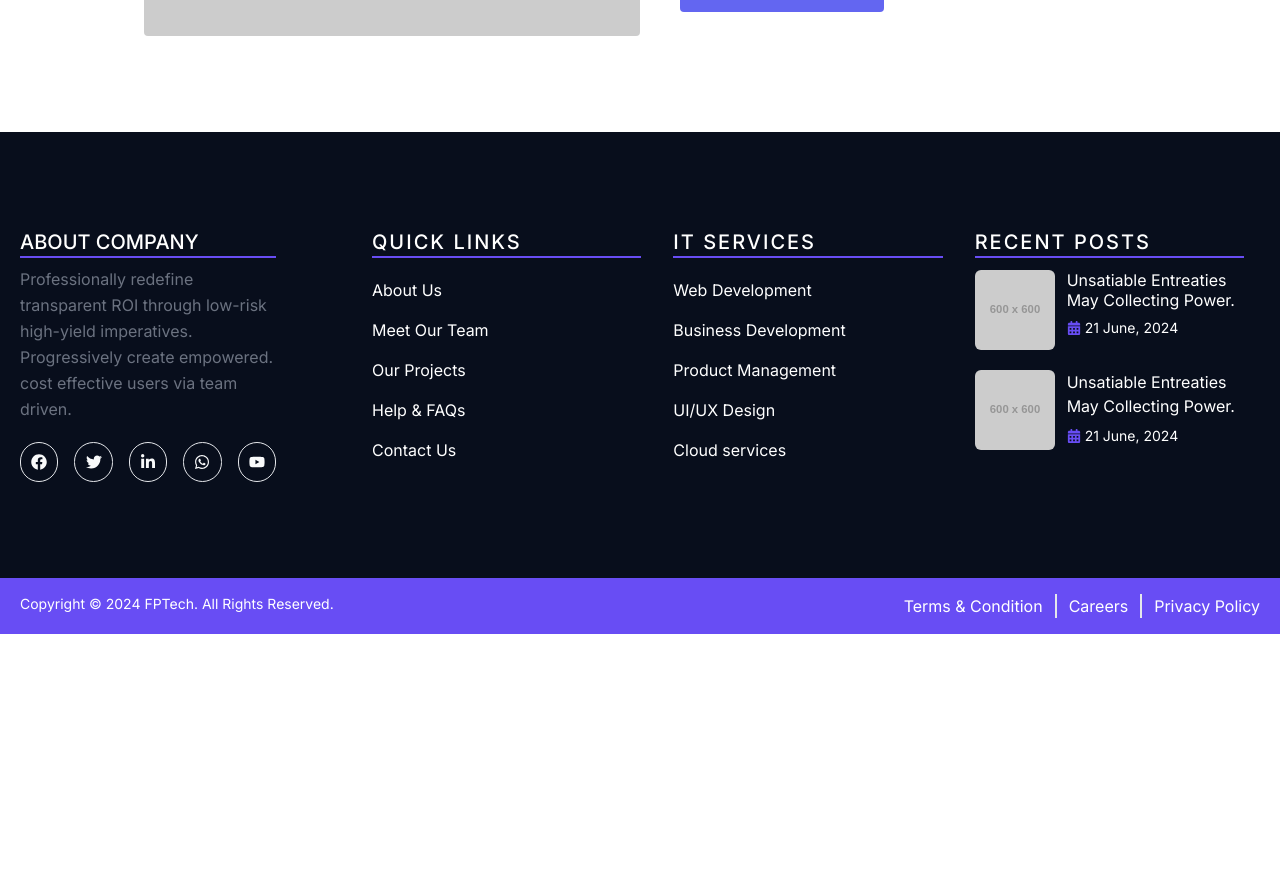
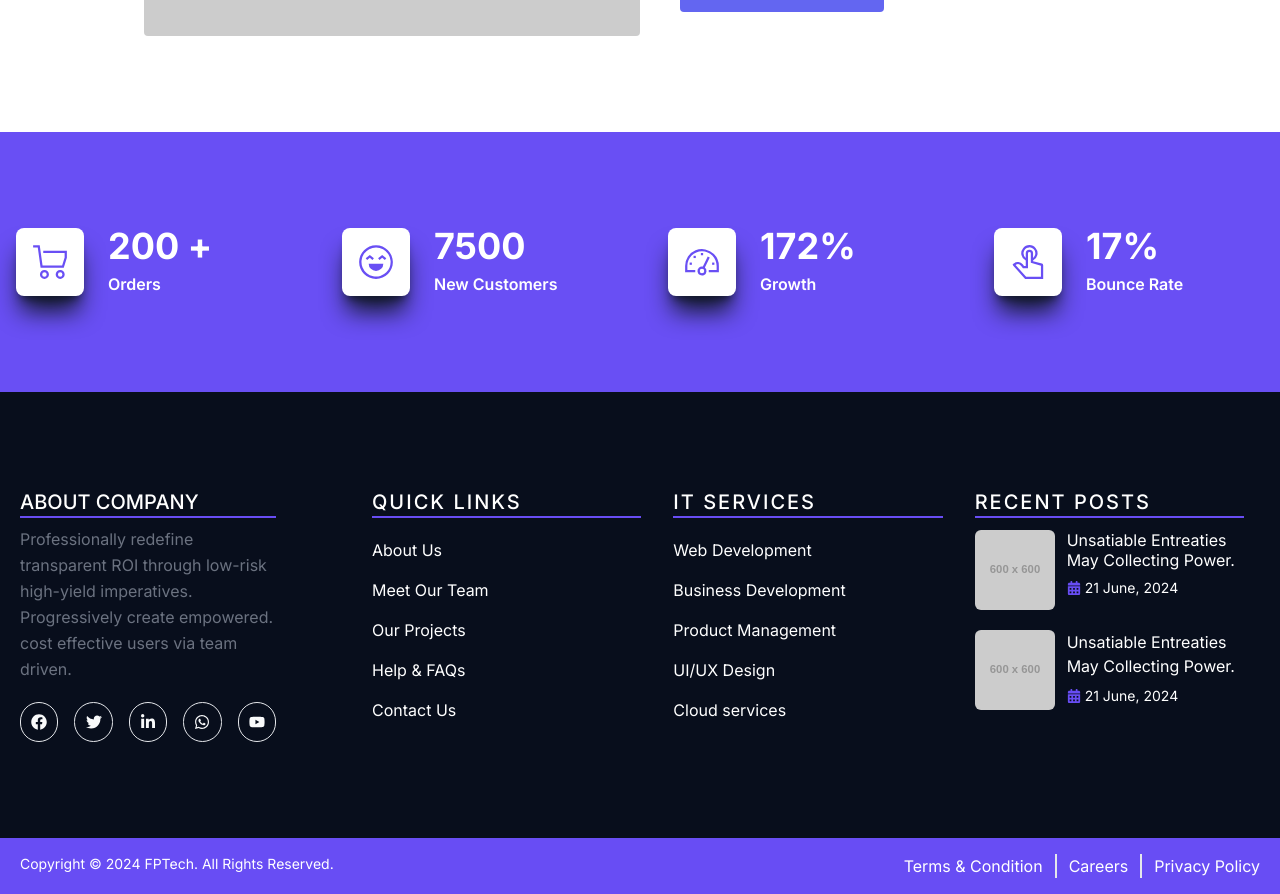
Before and after one commit to chanchal26/FPTech_Portfolio, a Next.js app: page / in a window 1280 px wide. Shown: the part 1400-2294 px from the top of the page. Before the commit the page ends 2034 px from the top, so only its background shows below. Built offline with nearby package versions, Linux system fonts and the light colour scheme.

Commit message:
stats section added

```diff
--- /dev/null
+++ b/app/components/Skills.jsx
@@ -0,0 +1,11 @@
+import React from 'react';
+
+const Skills = () => {
+    return (
+        <>
+
+        </>
+    );
+};
+
+export default Skills;
--- /dev/null
+++ b/app/components/Stats.jsx
@@ -0,0 +1,88 @@
+import React from "react";
+
+const Stats = () => {
+  return (
+    <>
+      <section className="bg-[#694FF4]">
+        <div className="container grid grid-cols-1 gap-6 mx-auto sm:grid-cols-2 xl:grid-cols-4 py-20">
+          <div className="flex p-4 space-x-4 rounded-lg md:space-x-6 text-white">
+            <div className="flex justify-center p-2 align-middle rounded-lg sm:p-4 bg-white shadow-xl shadow-gray-900">
+              <svg
+                xmlns="http://www.w3.org/2000/svg"
+                viewBox="0 0 512 512"
+                fill="currentColor"
+                className="h-9 w-9 text-[#694FF4] hover:rotate-180 duration-300"
+              >
+                <polygon points="160 96.039 160 128.039 464 128.039 464 191.384 428.5 304.039 149.932 304.039 109.932 16 16 16 16 48 82.068 48 122.068 336.039 451.968 336.039 496 196.306 496 96.039 160 96.039"></polygon>
+                <path d="M176.984,368.344a64.073,64.073,0,0,0-64,64h0a64,64,0,0,0,128,0h0A64.072,64.072,0,0,0,176.984,368.344Zm0,96a32,32,0,1,1,32-32A32.038,32.038,0,0,1,176.984,464.344Z"></path>
+                <path d="M400.984,368.344a64.073,64.073,0,0,0-64,64h0a64,64,0,0,0,128,0h0A64.072,64.072,0,0,0,400.984,368.344Zm0,96a32,32,0,1,1,32-32A32.038,32.038,0,0,1,400.984,464.344Z"></path>
+              </svg>
+            </div>
+            <div className="flex flex-col justify-center align-middle">
+              <p className="text-4xl font-bold leading-none pb-2">200 +</p>
+              <p className="capitalize font-semibold">Orders</p>
+            </div>
+          </div>
+          <div className="flex p-4 space-x-4 rounded-lg md:space-x-6 text-white">
+            <div className="flex justify-center p-2 align-middle rounded-lg sm:p-4 bg-white shadow-xl shadow-gray-900">
+              <svg
+                xmlns="http://www.w3.org/2000/svg"
+                viewBox="0 0 512 512"
+                fill="currentColor"
+                className="h-9 w-9 text-[#694FF4] hover:rotate-180 duration-300"
+              >
+                <path d="M256,16C123.452,16,16,123.452,16,256S123.452,496,256,496,496,388.548,496,256,388.548,16,256,16ZM403.078,403.078a207.253,207.253,0,1,1,44.589-66.125A207.332,207.332,0,0,1,403.078,403.078Z"></path>
+                <path d="M256,384A104,104,0,0,0,360,280H152A104,104,0,0,0,256,384Z"></path>
+                <polygon points="205.757 228.292 226.243 203.708 168 155.173 109.757 203.708 130.243 228.292 168 196.827 205.757 228.292"></polygon>
+                <polygon points="285.757 203.708 306.243 228.292 344 196.827 381.757 228.292 402.243 203.708 344 155.173 285.757 203.708"></polygon>
+              </svg>
+            </div>
+            <div className="flex flex-col justify-center align-middle">
+              <p className="text-4xl font-bold leading-none pb-2">7500</p>
+              <p className="capitalize font-semibold">New customers</p>
+            </div>
+          </div>
+          <div className="flex p-4 space-x-4 rounded-lg md:space-x-6 text-white">
+            <div className="flex justify-center p-2 align-middle rounded-lg sm:p-4 bg-white shadow-xl shadow-gray-900">
+              <svg
+                xmlns="http://www.w3.org/2000/svg"
+                viewBox="0 0 512 512"
+                fill="currentColor"
+                className="h-9 w-9 text-[#694FF4] hover:rotate-180 duration-300"
+              >
+                <path d="M425.706,142.294A240,240,0,0,0,16,312v88H160V368H48V312c0-114.691,93.309-208,208-208s208,93.309,208,208v56H352v32H496V312A238.432,238.432,0,0,0,425.706,142.294Z"></path>
+                <rect width="32" height="32" x="80" y="264"></rect>
+                <rect width="32" height="32" x="240" y="128"></rect>
+                <rect width="32" height="32" x="136" y="168"></rect>
+                <rect width="32" height="32" x="400" y="264"></rect>
+                <path d="M297.222,335.1l69.2-144.173-28.85-13.848L268.389,321.214A64.141,64.141,0,1,0,297.222,335.1ZM256,416a32,32,0,1,1,32-32A32.036,32.036,0,0,1,256,416Z"></path>
+              </svg>
+            </div>
+            <div className="flex flex-col justify-center align-middle">
+              <p className="text-4xl font-bold leading-none pb-2">172%</p>
+              <p className="capitalize font-semibold">Growth</p>
+            </div>
+          </div>
+          <div className="flex p-4 space-x-4 rounded-lg md:space-x-6 text-white">
+            <div className="flex justify-center p-2 align-middle rounded-lg sm:p-4 bg-white shadow-xl shadow-gray-900">
+              <svg
+                xmlns="http://www.w3.org/2000/svg"
+                viewBox="0 0 512 512"
+                fill="currentColor"
+                className="h-9 w-9 text-[#694FF4] hover:rotate-180 duration-300"
+              >
+                <path d="M454.423,278.957,328,243.839v-8.185a116,116,0,1,0-104,0V312H199.582l-18.494-22.6a90.414,90.414,0,0,0-126.43-13.367,20.862,20.862,0,0,0-8.026,33.47L215.084,496H472V302.08A24.067,24.067,0,0,0,454.423,278.957ZM192,132a84,84,0,1,1,136,65.9V132a52,52,0,0,0-104,0v65.9A83.866,83.866,0,0,1,192,132ZM440,464H229.3L79.141,297.75a58.438,58.438,0,0,1,77.181,11.91l28.1,34.34H256V132a20,20,0,0,1,40,0V268.161l144,40Z"></path>
+              </svg>
+            </div>
+            <div className="flex flex-col justify-center align-middle">
+              <p className="text-4xl font-bold leading-none pb-2">17%</p>
+              <p className="capitalize font-semibold">Bounce rate</p>
+            </div>
+          </div>
+        </div>
+      </section>
+    </>
+  );
+};
+
+export default Stats;
--- a/app/page.js
+++ b/app/page.js
@@ -1,12 +1,16 @@
 import React from 'react';
 import Hero from './components/Hero';
 import About from './components/About';
+import Stats from './components/Stats';
+import Skills from './components/Skills';
 
 const page = () => {
   return (
     <>
       <Hero />
       <About />
+      <Stats />
+      <Skills />
     </>
   );
 };
```
